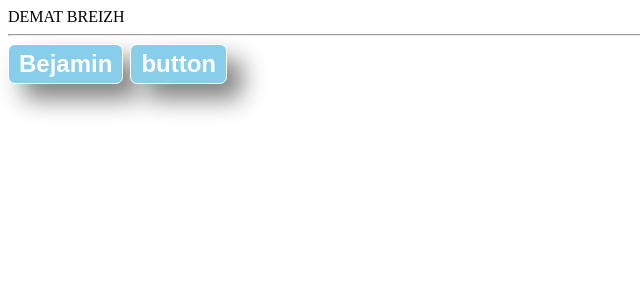
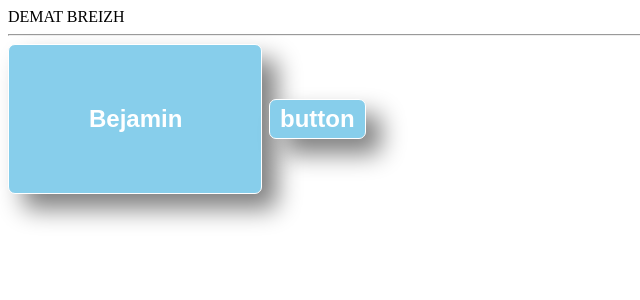
Before and after one commit to wajdifaidi/tjs-formation, a React (Vite) app: page / in a window 1280 px wide. Shown: the top 300 px of the page, without its empty margins (0-640 px from the left). Built offline with nearby package versions, Linux system fonts and the light colour scheme.

Commit message:
style avec spread et prop-types shape

```diff
--- a/src/App/App.jsx
+++ b/src/App/App.jsx
@@ -3,7 +3,7 @@ import Button from './components/Button/Button.jsx';
 const App=(props) => {
   return <div className='App'>
     DEMAT BREIZH<hr/>
-    <Button text="Bejamin" color="red"/>
+    <Button text="Bejamin" color="red" style={{width:'254px',padding:'60px 80px'}}/>
     <Button text="button" bgColor='skyblue'/>
   </div>
 };
--- a/src/App/components/Button/Button.jsx
+++ b/src/App/components/Button/Button.jsx
@@ -5,13 +5,18 @@ import PropTypes from 'prop-types'
 
 const Button = (props) => {
     return <button className={style.Button} style={{
-        backgroundColor: props.bgColor
+        backgroundColor: props.bgColor,
+        ...props.style,
     }}>{props.text}</button>
 }
 
 Button.propTypes={
     text: PropTypes.string.isRequired,
-    bgColor: PropTypes.oneOf(['skyblue','tomato','transparent'])
+    bgColor: PropTypes.oneOf(['skyblue','tomato','transparent']),
+    style: PropTypes.shape({
+        width: PropTypes.string,
+        padding: PropTypes.string,
+    })
 }
 Button.defaultProps={
     bgColor:'skyblue'
```
